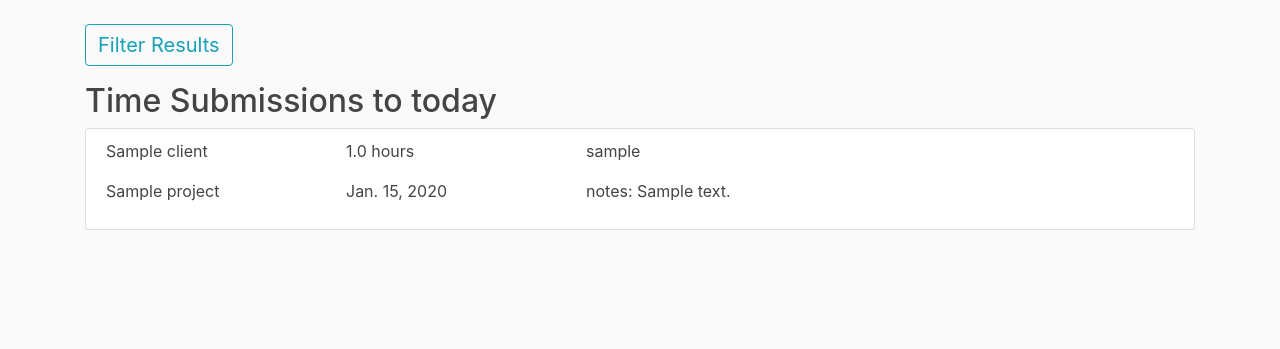
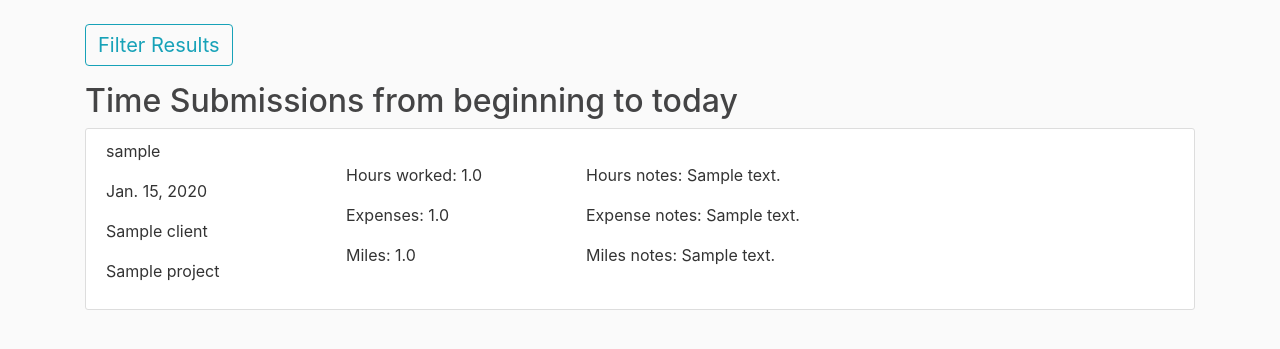
Before and after one commit to MthwBrwn/Varius_project, a Django app: page /overview/ in a window 1280 px wide. Shown: the part 56-405 px from the top of the page. Run offline with Django 3.2, Linux system fonts and the light colour scheme; tables that the repository leaves empty hold one stand-in row (values such as "Sample post"); parts of the project's set-up code (start-up, migrations or seed data) failed here and were passed over; some libraries are stand-ins or nearby versions.

Commit message:
cleaned up template - home and overview(staff) now track to same template

```diff
--- a/templates/time_app/overview.html
+++ b/templates/time_app/overview.html
@@ -1,7 +1,7 @@
 {% extends "time_app/base.html" %}
 {% block content %}
 <a href="{% url 'selected-view'%}" class="navbar-brand btn btn-outline-info mb-3" > Filter Results </a>
-<h2>Time Submissions {% if date_start_query %}--{{date_start_query}}{% endif %} to {% if date_end_query %}{{date_end_query}} {% elif not date_end_query %} today {% endif %} </h2>
+<h2>Time Submissions from {% if date_start_query %} {{date_start_query}}{% elif not date_end_query %}beginning{% endif %} to {% if date_end_query %}{{date_end_query}} {% elif not date_end_query %} today {% endif %} </h2>
 {% if total_hours %}
 <h3 class=""> Total Hours: {{total_hours}}</h3>
 {% endif %}
@@ -30,20 +30,29 @@
     {% for post in posts %}
 
             <article class="media content-section">
+                {% if user == post.user %}
+                <a class= "article-title" href="{% url 'post-detail' post.id %}">
+                {% else %}
 
-                <a class= "article-title" href="#">
+                {% endif %}
                 <div class="float-left media content">
                     <div class="mx-auto" style="width: 15em;"  >
+                        <p> {{post.user.username}}</p>
+                        <p>{{post.date}} </p>
                         <p>{{post.client.name}}</p>
                         <p> {{post.project.name}}<p>
                     </div>
                     <div class="mx-auto" style="width: 15em;">
-                    <p>{{post.time_spent}} hours </h3>
-                    <p>{{post.date}} </p>
+                    <br>
+                    <p>Hours worked: {{post.time_spent}}</p>
+                    <p>Expenses: {{post.expenses}}</p>
+                    <p>Miles: {{post.miles}}</p>
                     </div>
-                    <div class="mx-auto" style="width: 20em;">
-                    <p> {{post.user.username}}</p>
-                    <p> notes: {{post.notes}}</p>
+                    <div class="mx-auto" style="width: 30em;">
+                     <br>
+                    <p> Hours notes: {{post.notes}}</p>
+                    <p> Expense notes: {{post.expense_notes}}</p>
+                    <p> Miles notes: {{post.miles_notes}}</p>
                     </div>
                 </div>
                 </a>
--- a/time_app/forms.py
+++ b/time_app/forms.py
@@ -25,8 +25,8 @@ class TimePostForm(forms.ModelForm):
     def clean_time_spent(self):
         time_try = self.cleaned_data.get("time_spent")
         if time_try is not None:
-            if time_try is not int:
-                raise forms.ValidationError(
+            if time_try != float(time_try):
+                raise forms.TypeError(
                     "time entry must be an number"
                 )
             if time_try % .25 > 0:
--- a/time_app/views.py
+++ b/time_app/views.py
@@ -43,14 +43,14 @@ class OwnObjectsMixin():
 
 class PostListView(LoginRequiredMixin, OwnObjectsMixin, ListView):
     model = TimePost
-    template_name = 'time_app/home.html'
+    template_name = 'time_app/overview.html'
     context_object_name = 'posts'
     ordering = ['-date']
     paginate_by = 10
     paginate_orphans = 2
 
 
-class PostDetailView(LoginRequiredMixin, OwnObjectsMixin, DetailView):
+class PostDetailView(LoginRequiredMixin, DetailView):
     model = TimePost
 
 
@@ -96,7 +96,8 @@ class OverviewListView(ListView):
     template_name = 'time_app/overview.html'
     context_object_name = 'posts'
     ordering = ['-date']
-    paginate_by = 15
+    paginate_by = 10
+    paginate_orphans = 2
 
 
 def show_selected_view(request):
```
Also changed, not shown: README.md.
